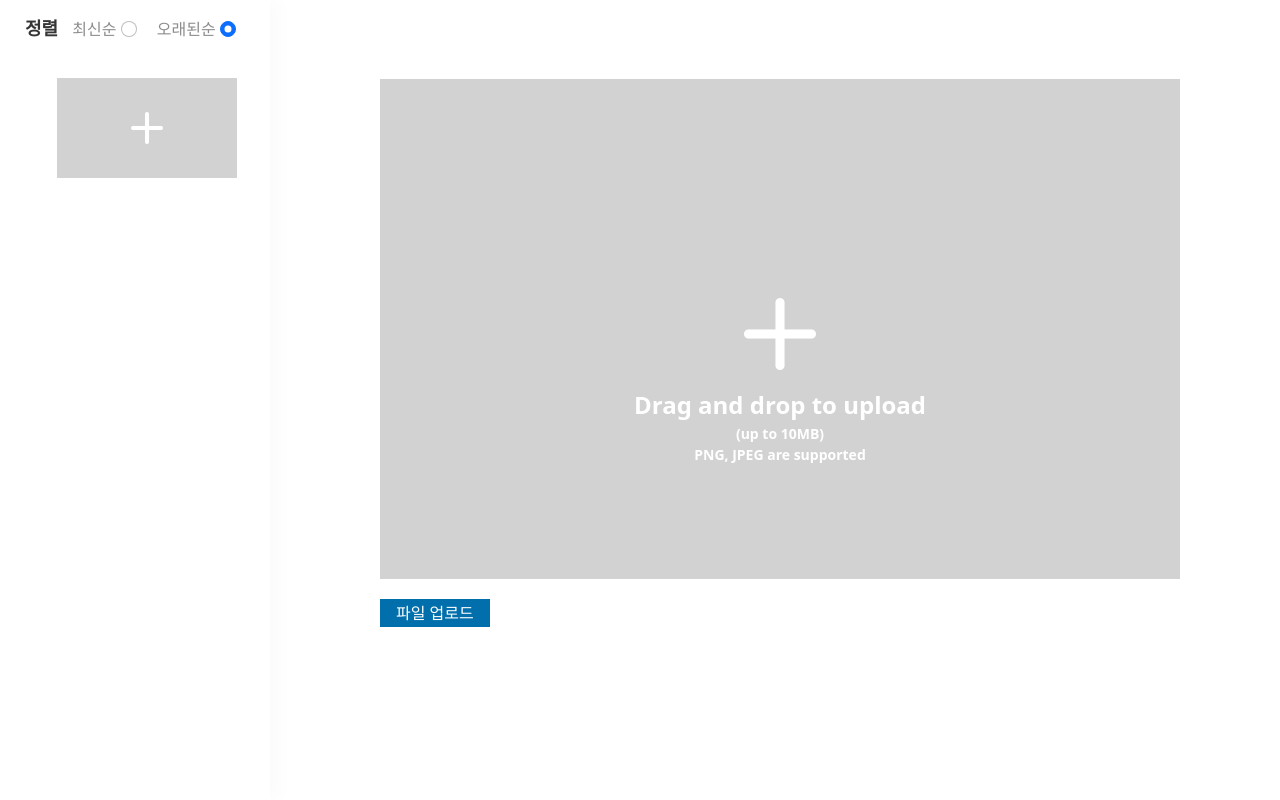
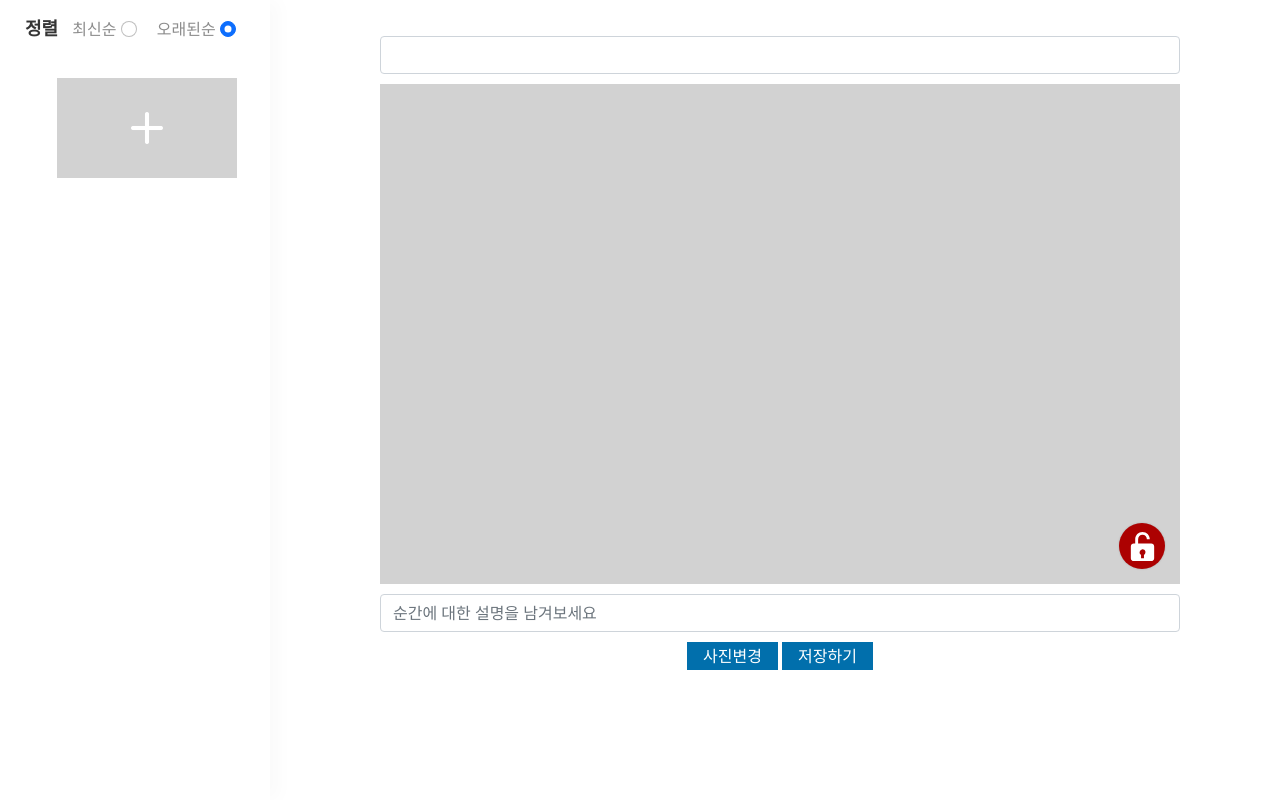
Before and after one commit to likelion-kookmin/pet-album, a Django app: page /album/add/ in a window 1280 px wide. Shown: the part 52-852 px from the top of the page. Run offline with Django 3.2, Linux system fonts and the light colour scheme; data that the repository does not hold is empty; some libraries are stand-ins or nearby versions.

Commit message:
edit album_add.html
사진 추가 과정 수정

```diff
--- a/PetAlbum/album/static/css/album_add.css
+++ b/PetAlbum/album/static/css/album_add.css
@@ -33,6 +33,9 @@ body {
 }
 .edit-button {
   background-color: #016FAC;
+}
+.edit-button:hover {
+  cursor: pointer;
 }
 .detail-link {
   display: inline;
@@ -101,7 +104,7 @@ body {
   font-size: 32px;
 }
 
-.moment-info input {
+.moment-info input, .upload-info input {
   margin: 10px 0;
 }
 .moment-container {
@@ -137,7 +140,6 @@ body {
 
 /* upload-btn */
 .upload-info {
-  margin-top: 10px;
   position: relative;
   display: block;
 }
--- a/PetAlbum/album/templates/album_add.html
+++ b/PetAlbum/album/templates/album_add.html
@@ -16,7 +16,21 @@
   {% include "album_list.html" %}
     <div class="detail-container">
       <div class="upload-info" id="uploadPage">
-        <form action="{%url 'album:album_create'%}" name="uploadForm" id="uploadForm" enctype="multipart/form-data" method="post">
+        <form action="{%url 'album:album_create' %}" method="post" enctype="multipart/form-data">
+          {%csrf_token%}
+          <input type="text" class="form-control" id="datePicker">
+          <div class="moment-container">
+            <img src="{% static 'blank_box.jpg' %}" id="output" alt="" class="moment__image"></img>
+            <button class="secret-button"></button>
+          </div>
+          <input type="text" class="form-control" id="comment" placeholder="순간에 대한 설명을 남겨보세요">
+          <div class="button-container">
+            <label for="input_file" class="edit-button">사진변경</label>
+            <input id="input_file" type="file" class="hide" accept="image/*" onchange="loadFile(event)">
+            <button class="edit-button" type="submit">저장하기</button>
+          </div>
+        </form>
+        <!-- <form action="{%url 'album:album_create'%}" name="uploadForm" id="uploadForm" enctype="multipart/form-data" method="post">
           {%csrf_token%}
           <div id="dropZone" class="dropbox">
               <div id="fileDragDesc">
@@ -33,9 +47,9 @@
         </form>
         <div class="upload-btn-wrapper hide" id="uploadButton">
           <label for="input_file" class="upload-btn"></label>
-          <input type="file" id="input_file" multiple="multiple"/>
+          <input type="file" id="input_file" accept="image/*" onchange="loadFile(event)"/>
         </div>
-        <input type="button" onclick="uploadFile(); return false;" class="upload-submit" value="파일 업로드">
+        <input type="button" onclick="uploadFile(); return false;" class="upload-submit" value="파일 업로드"> -->
       </div>
     </div>
   </div>
@@ -44,226 +58,242 @@
 <script src="https://ajax.googleapis.com/ajax/libs/jquery/1.12.4/jquery.min.js"></script>
 <script src="https://code.jquery.com/ui/1.12.1/jquery-ui.js"></script>
 <script type="text/javascript">
-  $(document).ready(function() {
-    $("#input_file").bind('change', function() {
-      selectFile(this.files);
-      //this.files[0].size gets the size of your file.
-      //alert(this.files[0].size);
+  // $(document).ready(function() {
+  //   $("#input_file").bind('change', function() {
+  //     selectFile(this.files);
+  //     //this.files[0].size gets the size of your file.
+  //     //alert(this.files[0].size);
+  //   });
+  // });
+
+  // var fileIndex = 0; // 파일 리스트 번호
+  // var totalFileSize = 0; // 등록할 전체 파일 사이즈
+  // var fileList = new Array(); // 파일 리스트
+  // var fileSizeList = new Array(); // 파일 사이즈 리스트
+  // var uploadSize = 10; // 등록 가능한 파일 사이즈 MB
+  // var maxUploadSize = 500; // 등록 가능한 총 파일 사이즈 MB
+
+  // $(function() {
+  //     fileDropDown(); // 파일 드롭 다운
+  // });
+
+  // // 파일 드롭 다운
+  // function fileDropDown() {
+  //   var dropZone = $("#dropZone"); //Drag기능
+  //   dropZone.on('dragenter', function(e) {
+  //     e.stopPropagation();
+  //     e.preventDefault();
+  //     dropZone.css('background-color', '#E3F2FC'); // 드롭다운 영역 css
+  //   });
+  //   dropZone.on('dragleave', function(e) {
+  //     e.stopPropagation();
+  //     e.preventDefault();
+  //     dropZone.css('background-color', '#D2D2D2'); // 드롭다운 영역 css
+  //   });
+  //   dropZone.on('dragover', function(e) {
+  //     e.stopPropagation();
+  //     e.preventDefault();
+  //     dropZone.css('background-color', '#E3F2FC'); // 드롭다운 영역 css
+  //   });
+  //   dropZone.on('drop', function(e) {
+  //     e.preventDefault();
+  //     dropZone.css('background-color', '#D2D2D2'); // 드롭다운 영역 css
+
+  //     var files = e.originalEvent.dataTransfer.files;
+  //     if (files != null) {
+  //         if (files.length < 1) {
+  //             console.log("폴더 업로드 불가"); /* alert("폴더 업로드 불가"); */
+  //             return;
+  //         } else {
+  //             selectFile(files)
+  //         }
+  //     } else {
+  //         alert("ERROR");
+  //     }
+  //   });
+  // }
+
+  // // 파일 선택시
+  // function selectFile(fileObject) {
+  //   var files = null;
+
+  //   if (fileObject != null) {
+  //       files = fileObject; // 파일 Drag 이용하여 등록시
+  //   } else {
+  //       files = $('#multipaartFileList_' + fileIndex)[0].files; // 직접 파일 등록시
+  //   }
+
+  //   // 다중파일 등록
+  //   if (files != null) {
+
+  //     if (files != null && files.length > 0) {
+  //         $("#fileDragDesc").hide();
+  //         $("fileListTable").show();
+  //     } else {
+  //         $("#fileDragDesc").show();
+  //         $("fileListTable").hide();
+  //     }
+
+  //     for (var i = 0; i < files.length; i++) {
+  //       var fileName = files[i].name; // 파일 이름
+  //       var fileNameArr = fileName.split("\.");
+
+  //       var ext = fileNameArr[fileNameArr.length - 1]; // 확장자
+
+  //       var fileSize = files[i].size; // 파일 사이즈(단위 :byte)
+  //       console.log("fileSize="+fileSize);
+  //       if (fileSize <= 0) {
+  //           console.log("0kb file return");
+  //           return;
+  //       }
+
+  //       var fileSizeKb = fileSize / 1024; // 파일 사이즈(단위 :kb)
+  //       var fileSizeMb = fileSizeKb / 1024;    // 파일 사이즈(단위 :Mb)
+
+  //       var fileSizeStr = "";
+  //       if ((1024*1024) <= fileSize) {    // 파일 용량이 1메가 이상인 경우
+  //         console.log("fileSizeMb="+fileSizeMb.toFixed(2));
+  //         fileSizeStr = fileSizeMb.toFixed(2) + " Mb";
+  //       } else if ((1024) <= fileSize) {
+  //         console.log("fileSizeKb="+parseInt(fileSizeKb));
+  //         fileSizeStr = parseInt(fileSizeKb) + " kb";
+  //       } else {
+  //         console.log("fileSize="+parseInt(fileSize));
+  //         fileSizeStr = parseInt(fileSize) + " byte";
+  //       }
+
+  //       /* if ($.inArray(ext, [ 'exe', 'bat', 'sh', 'java', 'jsp', 'html', 'js', 'css', 'xml' ]) >= 0) {
+  //         // 확장자 체크
+  //         alert("등록 불가 확장자");
+  //         break; */
+  //       if ($.inArray(ext, [ 'hwp', 'doc', 'docx', 'xls', 'xlsx', 'ppt', 'pptx', 'txt', 'png', 'pdf', 'jpg', 'jpeg', 'gif', 'zip' ]) <= 0) {
+  //         // 확장자 체크
+  //         /* alert("등록이 불가능한 파일 입니다.");
+  //         break; */
+  //         alert("등록이 불가능한 파일 입니다.("+fileName+")");
+  //       } else if (fileSizeMb > uploadSize) {
+  //         // 파일 사이즈 체크
+  //         alert("용량 초과\n업로드 가능 용량 : " + uploadSize + " MB");
+  //         break;
+  //       } else {
+  //         totalFileSize += fileSizeMb; // 전체 파일 사이즈
+  //         fileList[fileIndex] = files[i]; // 파일 배열에 넣기
+  //         fileSizeList[fileIndex] = fileSizeMb; // 파일 사이즈 배열에 넣기
+
+  //         addFileList(fileIndex, fileName, fileSizeStr); // 업로드 파일 목록 생성
+
+  //         fileIndex++; // 파일 번호 증가
+  //       }
+  //     }
+  //   } else {
+  //       alert("ERROR");
+  //   }
+  // }
+
+  // // 업로드 파일 목록 생성
+  // function addFileList(fIndex, fileName, fileSizeStr) {
+  //   /* if (fileSize.match("^0")) {
+  //       alert("start 0");
+  //   } */
+  //   var html = "";
+  //   html += "<tr id='fileTr_" + fIndex + "'>";
+  //   html += "    <td id='dropZone' class='left' >";
+  //   html += fileName + " (" + fileSizeStr +") "
+  //           //+ "<a href='#' onclick='deleteFile(" + fIndex + "); return false;' class='btn small bg_02'> 삭제</a>"
+
+  //           + "<input value='삭제' type='button' href='#' onclick='deleteFile(" + fIndex + "); return false;'>"
+  //   html += "    </td>"
+  //   html += "</tr>"
+
+  //   $('#fileTableTbody').append(html);
+  // }
+
+  // // 업로드 파일 삭제
+  // function deleteFile(fIndex) {
+  //   console.log("deleteFile.fIndex=" + fIndex);
+
+  //   totalFileSize -= fileSizeList[fIndex]; // 전체 파일 사이즈 수정
+  //   delete fileList[fIndex]; // 파일 배열에서 삭제
+  //   delete fileSizeList[fIndex]; // 파일 사이즈 배열 삭제
+  //   $("#fileTr_" + fIndex).remove(); // 업로드 파일 테이블 목록에서 삭제
+
+  //   console.log("totalFileSize="+totalFileSize);
+
+  //   if (totalFileSize > 0) {
+  //       $("#fileDragDesc").hide();
+  //       $("fileListTable").show();
+  //   } else {
+  //       $("#fileDragDesc").show();
+  //       $("fileListTable").hide();
+  //   }
+  // }
+
+  // // 파일 등록
+  // function uploadFile() {
+  //   var uploadFileList = Object.keys(fileList); // 등록할 파일 리스트
+
+  //   // 파일이 있는지 체크
+  //   if (uploadFileList.length == 0) {
+  //     alert("파일이 없습니다."); // 파일등록 경고창
+  //     return;
+  //   }
+
+  //   // 용량을 10MB를 넘을 경우 업로드 불가
+  //   if (totalFileSize > maxUploadSize) {
+  //     // 파일 사이즈 초과 경고창
+  //     alert("총 용량 초과\n총 업로드 가능 용량 : " + maxUploadSize + " MB");
+  //     return;
+  //   }
+
+  //   if (confirm("등록 하시겠습니까?")) {
+  //     // 등록할 파일 리스트를 formData로 데이터 입력
+  //     var form = $('#uploadForm');
+  //     var formData = new FormData(form);
+  //     for (var i = 0; i < uploadFileList.length; i++) {
+  //         formData.append('files', fileList[uploadFileList[i]]);
+  //     }
+
+  //     $.ajax({
+  //       url : "업로드 경로",
+  //       data : formData,
+  //       type : 'POST',
+  //       enctype : 'multipart/form-data',
+  //       processData : false,
+  //       contentType : false,
+  //       dataType : 'json',
+  //       cache : false,
+  //       success : function(result) {
+  //         if (result.data.length > 0) {
+  //             alert("성공");
+  //             location.reload();
+  //         } else {
+  //             alert("실패");
+  //             location.reload();
+  //         }
+  //       }
+  //     });
+  //   }
+  // }
+
+  // //uplaoad button
+  // $('#uploadForm').on('click', function() {
+  //   $('#input_file').trigger('click');
+  // });
+  //uplaoad button
+
+  $('#output').on('click', function() {
+      $('#input_file').trigger('click');
     });
-  });
 
-  var fileIndex = 0; // 파일 리스트 번호
-  var totalFileSize = 0; // 등록할 전체 파일 사이즈
-  var fileList = new Array(); // 파일 리스트
-  var fileSizeList = new Array(); // 파일 사이즈 리스트
-  var uploadSize = 10; // 등록 가능한 파일 사이즈 MB
-  var maxUploadSize = 500; // 등록 가능한 총 파일 사이즈 MB
+  //image preview
+  var loadFile = function(event) {
+    var output = document.getElementById('output');
+    output.src = URL.createObjectURL(event.target.files[0]);
+    output.onload = function() {
+      URL.revokeObjectURL(output.src) // free memory
+    }
+  };
 
-  $(function() {
-      fileDropDown(); // 파일 드롭 다운
-  });
-
-  // 파일 드롭 다운
-  function fileDropDown() {
-    var dropZone = $("#dropZone"); //Drag기능
-    dropZone.on('dragenter', function(e) {
-      e.stopPropagation();
-      e.preventDefault();
-      dropZone.css('background-color', '#E3F2FC'); // 드롭다운 영역 css
-    });
-    dropZone.on('dragleave', function(e) {
-      e.stopPropagation();
-      e.preventDefault();
-      dropZone.css('background-color', '#D2D2D2'); // 드롭다운 영역 css
-    });
-    dropZone.on('dragover', function(e) {
-      e.stopPropagation();
-      e.preventDefault();
-      dropZone.css('background-color', '#E3F2FC'); // 드롭다운 영역 css
-    });
-    dropZone.on('drop', function(e) {
-      e.preventDefault();
-      dropZone.css('background-color', '#D2D2D2'); // 드롭다운 영역 css
-
-      var files = e.originalEvent.dataTransfer.files;
-      if (files != null) {
-          if (files.length < 1) {
-              console.log("폴더 업로드 불가"); /* alert("폴더 업로드 불가"); */
-              return;
-          } else {
-              selectFile(files)
-          }
-      } else {
-          alert("ERROR");
-      }
-    });
-  }
-
-  // 파일 선택시
-  function selectFile(fileObject) {
-    var files = null;
-
-    if (fileObject != null) {
-        files = fileObject; // 파일 Drag 이용하여 등록시
-    } else {
-        files = $('#multipaartFileList_' + fileIndex)[0].files; // 직접 파일 등록시
-    }
-
-    // 다중파일 등록
-    if (files != null) {
-
-      if (files != null && files.length > 0) {
-          $("#fileDragDesc").hide();
-          $("fileListTable").show();
-      } else {
-          $("#fileDragDesc").show();
-          $("fileListTable").hide();
-      }
-
-      for (var i = 0; i < files.length; i++) {
-        var fileName = files[i].name; // 파일 이름
-        var fileNameArr = fileName.split("\.");
-
-        var ext = fileNameArr[fileNameArr.length - 1]; // 확장자
-
-        var fileSize = files[i].size; // 파일 사이즈(단위 :byte)
-        console.log("fileSize="+fileSize);
-        if (fileSize <= 0) {
-            console.log("0kb file return");
-            return;
-        }
-
-        var fileSizeKb = fileSize / 1024; // 파일 사이즈(단위 :kb)
-        var fileSizeMb = fileSizeKb / 1024;    // 파일 사이즈(단위 :Mb)
-
-        var fileSizeStr = "";
-        if ((1024*1024) <= fileSize) {    // 파일 용량이 1메가 이상인 경우
-          console.log("fileSizeMb="+fileSizeMb.toFixed(2));
-          fileSizeStr = fileSizeMb.toFixed(2) + " Mb";
-        } else if ((1024) <= fileSize) {
-          console.log("fileSizeKb="+parseInt(fileSizeKb));
-          fileSizeStr = parseInt(fileSizeKb) + " kb";
-        } else {
-          console.log("fileSize="+parseInt(fileSize));
-          fileSizeStr = parseInt(fileSize) + " byte";
-        }
-
-        /* if ($.inArray(ext, [ 'exe', 'bat', 'sh', 'java', 'jsp', 'html', 'js', 'css', 'xml' ]) >= 0) {
-          // 확장자 체크
-          alert("등록 불가 확장자");
-          break; */
-        if ($.inArray(ext, [ 'hwp', 'doc', 'docx', 'xls', 'xlsx', 'ppt', 'pptx', 'txt', 'png', 'pdf', 'jpg', 'jpeg', 'gif', 'zip' ]) <= 0) {
-          // 확장자 체크
-          /* alert("등록이 불가능한 파일 입니다.");
-          break; */
-          alert("등록이 불가능한 파일 입니다.("+fileName+")");
-        } else if (fileSizeMb > uploadSize) {
-          // 파일 사이즈 체크
-          alert("용량 초과\n업로드 가능 용량 : " + uploadSize + " MB");
-          break;
-        } else {
-          totalFileSize += fileSizeMb; // 전체 파일 사이즈
-          fileList[fileIndex] = files[i]; // 파일 배열에 넣기
-          fileSizeList[fileIndex] = fileSizeMb; // 파일 사이즈 배열에 넣기
-
-          addFileList(fileIndex, fileName, fileSizeStr); // 업로드 파일 목록 생성
-
-          fileIndex++; // 파일 번호 증가
-        }
-      }
-    } else {
-        alert("ERROR");
-    }
-  }
-
-  // 업로드 파일 목록 생성
-  function addFileList(fIndex, fileName, fileSizeStr) {
-    /* if (fileSize.match("^0")) {
-        alert("start 0");
-    } */
-    var html = "";
-    html += "<tr id='fileTr_" + fIndex + "'>";
-    html += "    <td id='dropZone' class='left' >";
-    html += fileName + " (" + fileSizeStr +") "
-            //+ "<a href='#' onclick='deleteFile(" + fIndex + "); return false;' class='btn small bg_02'> 삭제</a>"
-
-            + "<input value='삭제' type='button' href='#' onclick='deleteFile(" + fIndex + "); return false;'>"
-    html += "    </td>"
-    html += "</tr>"
-
-    $('#fileTableTbody').append(html);
-  }
-
-  // 업로드 파일 삭제
-  function deleteFile(fIndex) {
-    console.log("deleteFile.fIndex=" + fIndex);
-
-    totalFileSize -= fileSizeList[fIndex]; // 전체 파일 사이즈 수정
-    delete fileList[fIndex]; // 파일 배열에서 삭제
-    delete fileSizeList[fIndex]; // 파일 사이즈 배열 삭제
-    $("#fileTr_" + fIndex).remove(); // 업로드 파일 테이블 목록에서 삭제
-
-    console.log("totalFileSize="+totalFileSize);
-
-    if (totalFileSize > 0) {
-        $("#fileDragDesc").hide();
-        $("fileListTable").show();
-    } else {
-        $("#fileDragDesc").show();
-        $("fileListTable").hide();
-    }
-  }
-
-  // 파일 등록
-  function uploadFile() {
-    var uploadFileList = Object.keys(fileList); // 등록할 파일 리스트
-
-    // 파일이 있는지 체크
-    if (uploadFileList.length == 0) {
-      alert("파일이 없습니다."); // 파일등록 경고창
-      return;
-    }
-
-    // 용량을 10MB를 넘을 경우 업로드 불가
-    if (totalFileSize > maxUploadSize) {
-      // 파일 사이즈 초과 경고창
-      alert("총 용량 초과\n총 업로드 가능 용량 : " + maxUploadSize + " MB");
-      return;
-    }
-
-    if (confirm("등록 하시겠습니까?")) {
-      // 등록할 파일 리스트를 formData로 데이터 입력
-      var form = $('#uploadForm');
-      var formData = new FormData(form);
-      for (var i = 0; i < uploadFileList.length; i++) {
-          formData.append('files', fileList[uploadFileList[i]]);
-      }
-
-      $.ajax({
-        url : "업로드 경로",
-        data : formData,
-        type : 'POST',
-        enctype : 'multipart/form-data',
-        processData : false,
-        contentType : false,
-        dataType : 'json',
-        cache : false,
-        success : function(result) {
-          if (result.data.length > 0) {
-              alert("성공");
-              location.reload();
-          } else {
-              alert("실패");
-              location.reload();
-          }
-        }
-      });
-    }
-  }
-  //uplaoad button
-  $('#uploadForm').on('click', function() {
-    $('#input_file').trigger('click');
-  });
   //datepicker
   $( function(){
     $("#datePicker").datepicker({
--- a/PetAlbum/album/templates/album_edit.html
+++ b/PetAlbum/album/templates/album_edit.html
@@ -17,6 +17,7 @@
     <div class="detail-container">
       <div class="moment-info" id="detailPage">
         <form action="{%url 'album:album_update' album.id%}" method="post" enctype="multipart/form-data">
+        {%csrf_token%}
           <input type="text" class="form-control" id="datePicker" value="{{album.image_datetime}}">
           <div class="moment-container">
             {% if album.album_image %}
@@ -31,7 +32,6 @@
             <button class="delete-button" type="button" onclick="doDelete();">삭제하기</button>
             <button class="edit-button" type="button" onclick="doUpdate();">저장하기</button>
           </div>
-
         </form>
       </div>
     </div>
--- a/PetAlbum/album/views.py
+++ b/PetAlbum/album/views.py
@@ -21,8 +21,7 @@ def album_create(request):
   if form.is_valid():
     new_album = form.save(commit=False)
     new_album.save()
-    return redirect('detail',new_album.id)
-  return redirect('home')
+  return redirect('album_edit.html',new_album.id)
 
 def album_edit(request, id):
   albums = Album.objects.all()
```
Also changed, not shown: PetAlbum/album/static/blank_box.jpg (added).
